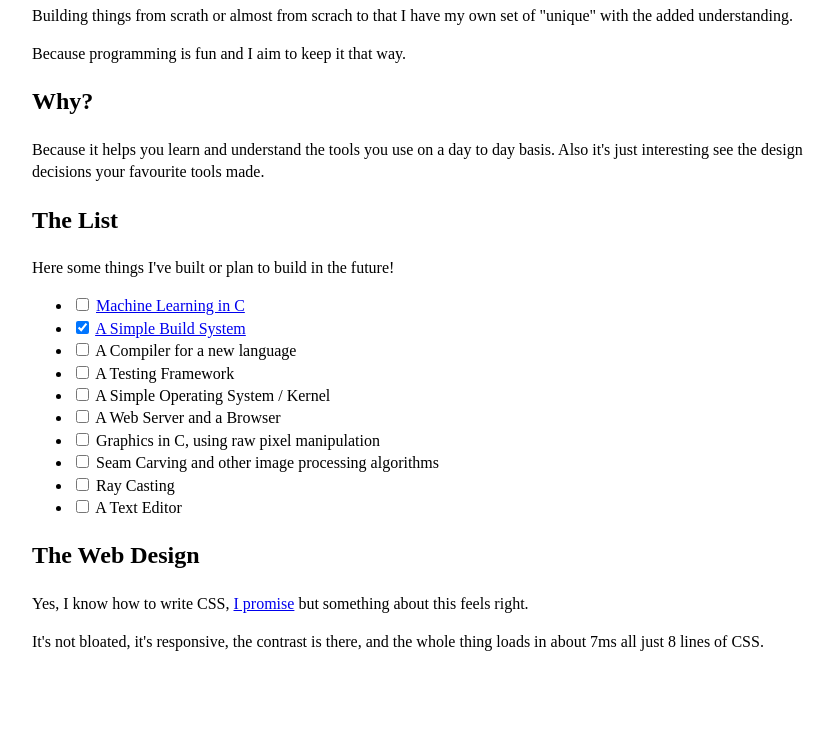
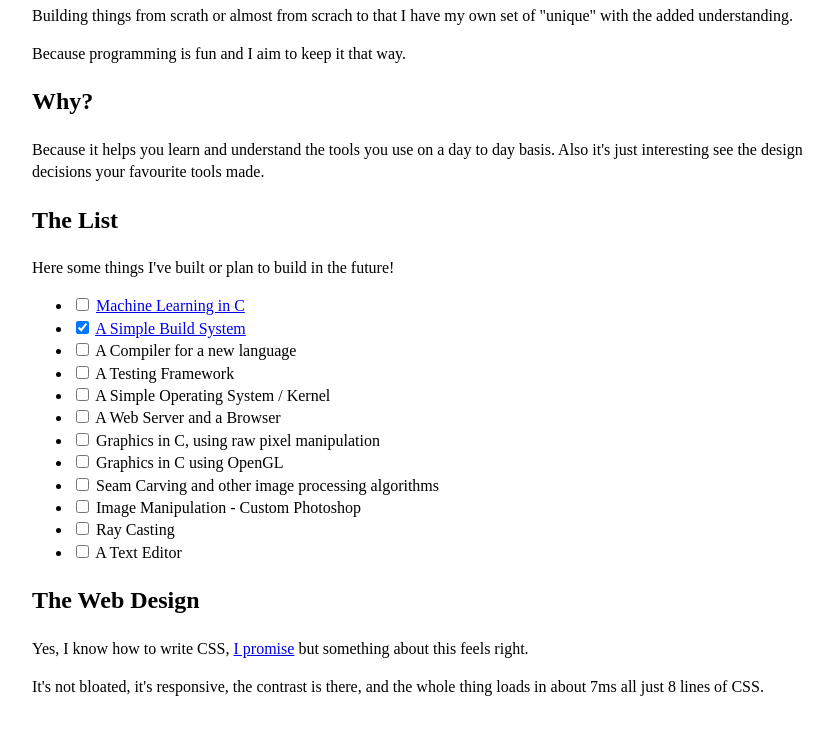
Before and after one commit to RichTools/RichTools.github.io, a plain HTML site: page index.html in a window 1280 px wide. Shown: the part 103-837 px from the top of the page, without its empty margins (208-1041 px from the left). Before the commit the page ends 800 px from the top, so only its background shows below. Drawn offline with Linux system fonts and the light colour scheme.

Commit message:
update list

```diff
--- a/index.html
+++ b/index.html
@@ -62,7 +62,15 @@
             </li>
             <li>
                 <input type="checkbox">
+                <label>Graphics in C using OpenGL</label>
+            </li>
+            <li>
+                <input type="checkbox">
                 <label>Seam Carving and other image processing algorithms</label>
+            </li>
+            <li>
+                <input type="checkbox">
+                <label>Image Manipulation - Custom Photoshop</label>
             </li>
             <li>
                 <input type="checkbox">
```
